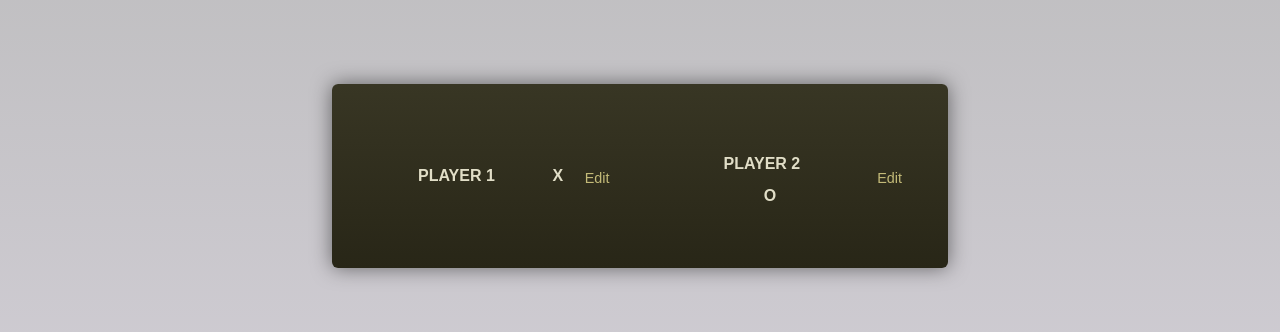
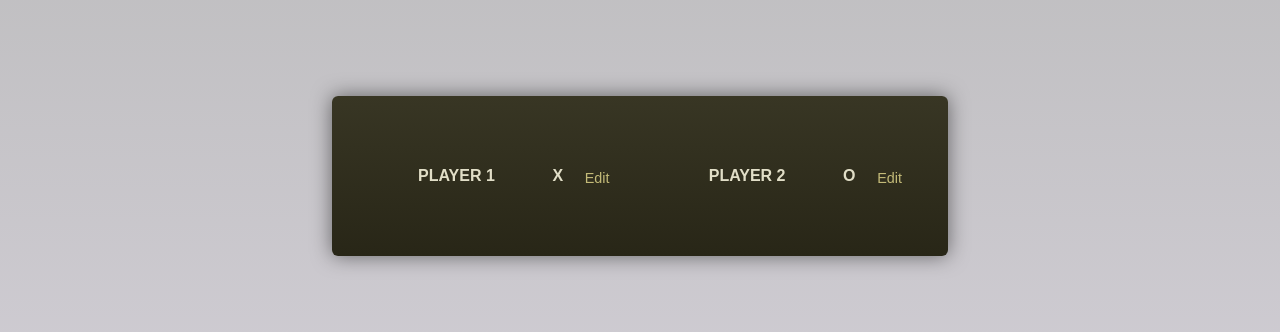
Before and after one commit to Melihberkaydn/React-Components, a React (Vite) app: page /tictactoe in a window 1280 px wide. Shown: the part 224-556 px from the top of the page. Built offline with nearby package versions, Linux system fonts and the light colour scheme; a web font is replaced by a local one.

Commit message:
css bug resolved

```diff
--- a/src/pages/TicTacToe/Game.css
+++ b/src/pages/TicTacToe/Game.css
@@ -1,8 +1,4 @@
 @import url("https://fonts.googleapis.com/css2?family=Caprasimo&family=Roboto+Slab:wght@400;700&display=swap");
-
-* {
-  box-sizing: border-box;
-}
 
 html {
   font-family: "Roboto Slab", sans-serif;
@@ -48,7 +44,7 @@ h1 {
 }
 
 #game-container {
-  max-width: 45rem;
+  max-width: 50rem;
   margin: 3rem auto;
   padding: 2rem;
   border-radius: 6px;
@@ -70,7 +66,6 @@ h1 {
 #players li {
   display: flex;
   align-items: center;
-  width: 50%;
   border: 2px solid transparent;
 }
 
```
Also changed, not shown: src/pages/TicTacToe/gamecomponents/GameBoard.jsx (added).
